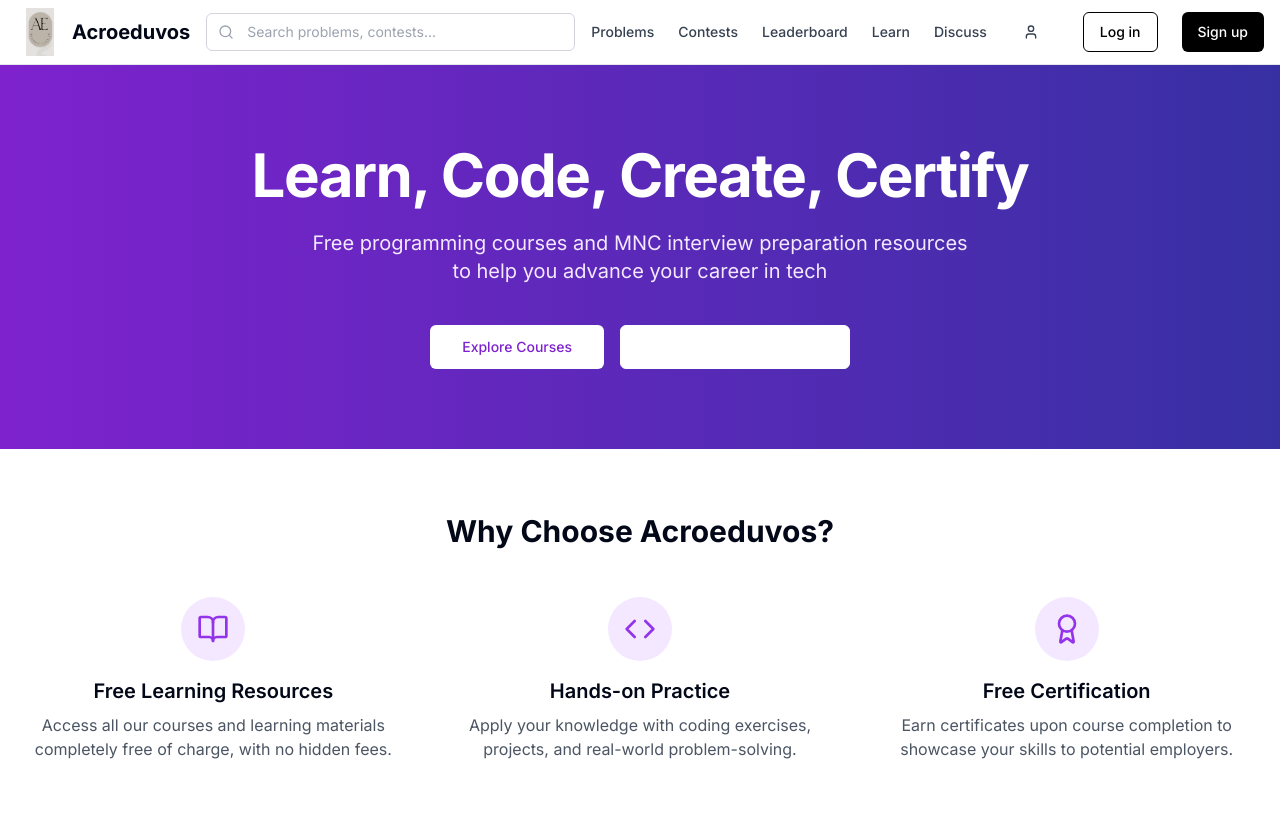
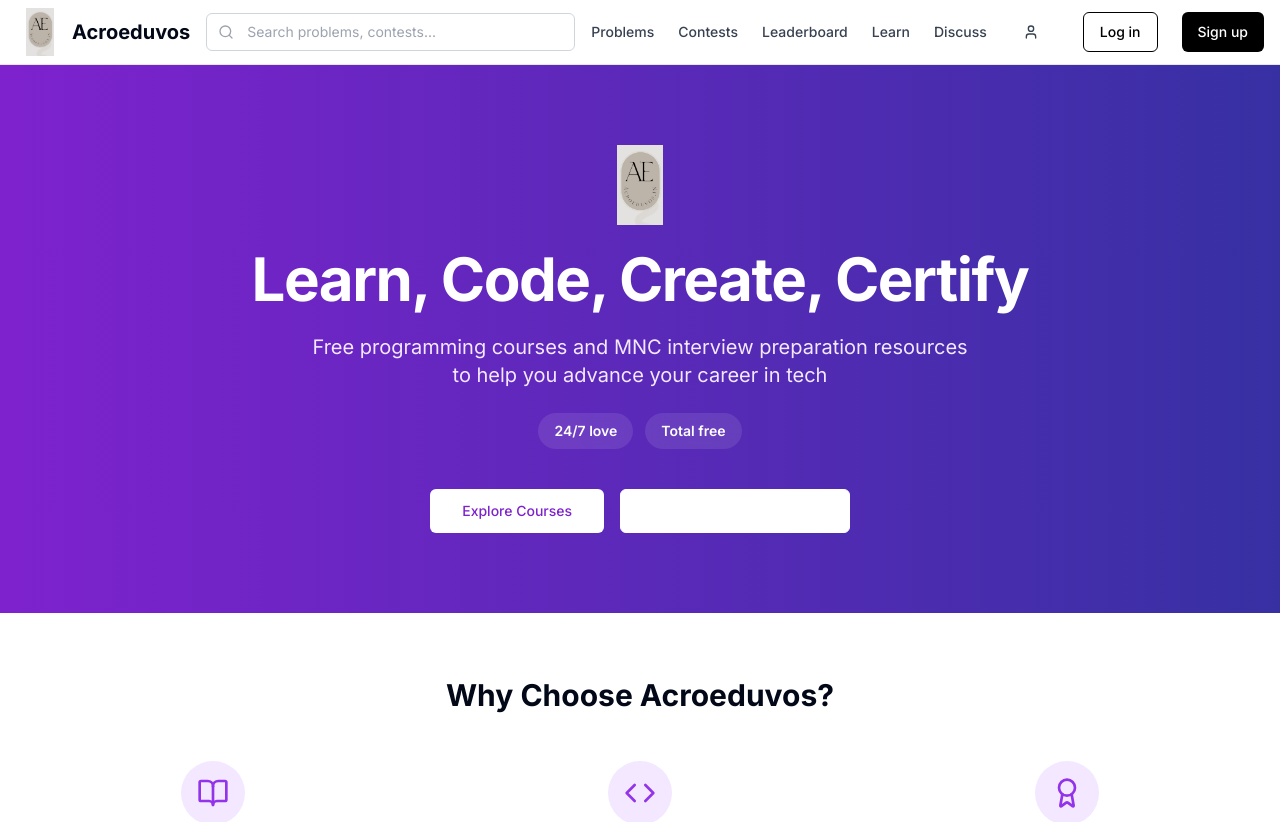
Before and after one commit to Acroeduvos/v0-acroeduvos-website, a Next.js app: page / in a window 1280 px wide. Shown: the top 822 px of the page. Built offline with nearby package versions, Linux system fonts and the light colour scheme.

Commit message:
feat: Add logo and descriptive tags to hero section
Co-authored-by: sampratisawala230058 <sampratisawala230058@acropolis.in>

```diff
--- a/app/page.tsx
+++ b/app/page.tsx
@@ -1,4 +1,5 @@
 import Link from "next/link"
+import Image from "next/image"
 import { Button } from "@/components/ui/button"
 import { Card, CardContent } from "@/components/ui/card"
 import { Tabs, TabsContent, TabsList, TabsTrigger } from "@/components/ui/tabs"
@@ -10,10 +11,23 @@ export default function HomePage() {
       {/* Hero Section */}
       <section className="bg-gradient-to-r from-purple-700 to-indigo-800 py-20 text-white">
         <div className="container mx-auto px-4 text-center">
+          <div className="mx-auto mb-6 flex justify-center">
+            <div className="relative h-16 w-16 sm:h-20 sm:w-20">
+              <Image src="/logo.png" alt="Acroeduvos Logo" fill className="object-contain" />
+            </div>
+          </div>
           <h1 className="text-4xl font-bold tracking-tight sm:text-5xl md:text-6xl">Learn, Code, Create, Certify</h1>
           <p className="mx-auto mt-6 max-w-2xl text-lg text-purple-100 md:text-xl">
             Free programming courses and MNC interview preparation resources to help you advance your career in tech
           </p>
+          <div className="mt-6 flex flex-wrap justify-center gap-3">
+            <span className="rounded-full bg-white/10 px-4 py-2 text-sm font-semibold text-white backdrop-blur">
+              24/7 love
+            </span>
+            <span className="rounded-full bg-white/10 px-4 py-2 text-sm font-semibold text-white backdrop-blur">
+              Total free
+            </span>
+          </div>
           <div className="mt-10 flex flex-wrap justify-center gap-4">
             <Link href="/courses">
               <Button size="lg" className="bg-white text-purple-700 hover:bg-gray-100">
```
